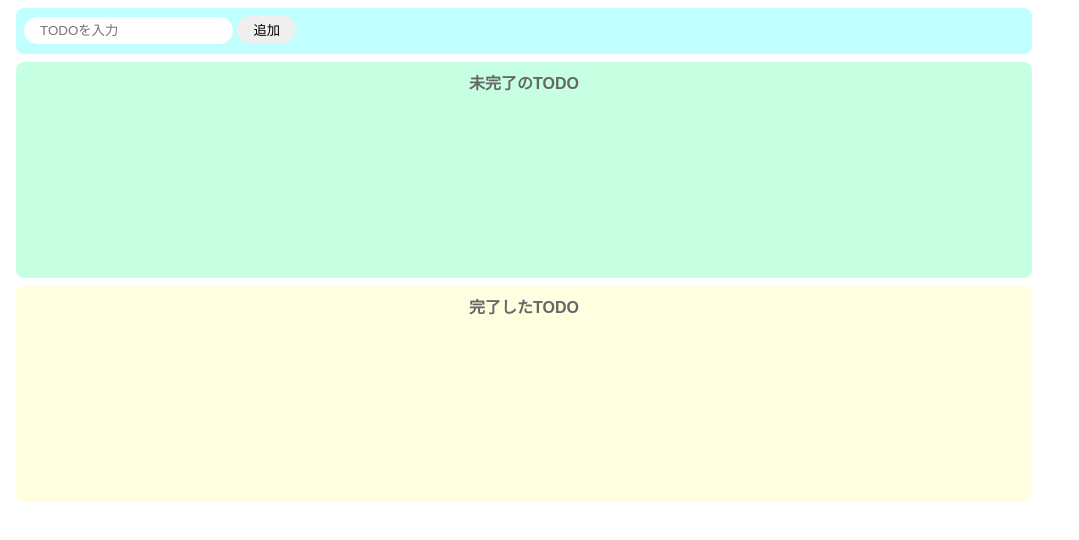
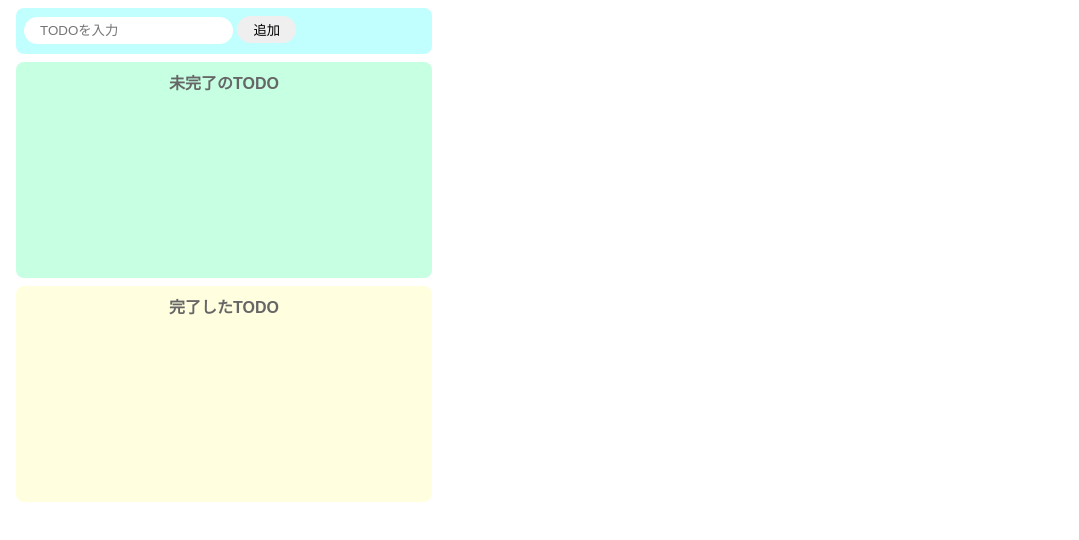
Before and after one commit to suhiro-creator/TodoApp, a website built with Parcel: page index.html in a window 1280 px wide. Shown: the whole page, without its empty margins (0-1079 px from the left). Built offline with nearby package versions, Linux system fonts and the light colour scheme.

Commit message:
Update styles.css

```diff
--- a/src/styles.css
+++ b/src/styles.css
@@ -27,7 +27,7 @@ li {
 
 .input-area {
   background-color: #c1ffff;
-  width: 1000px;
+  width: 400px;
   height: 30px;
   padding: 8px;
   margin: 8px;
@@ -36,7 +36,7 @@ li {
 
 .incomplete-area {
   background-color: #c6ffe2;
-  width: 1000px;
+  width: 400px;
   min-height: 200px;
   padding: 8px;
   margin: 8px;
@@ -45,7 +45,7 @@ li {
 
 .complete-area {
   background-color: #ffffe0;
-  width: 1000px;
+  width: 400px;
   min-height: 200px;
   padding: 8px;
   margin: 8px;
```
